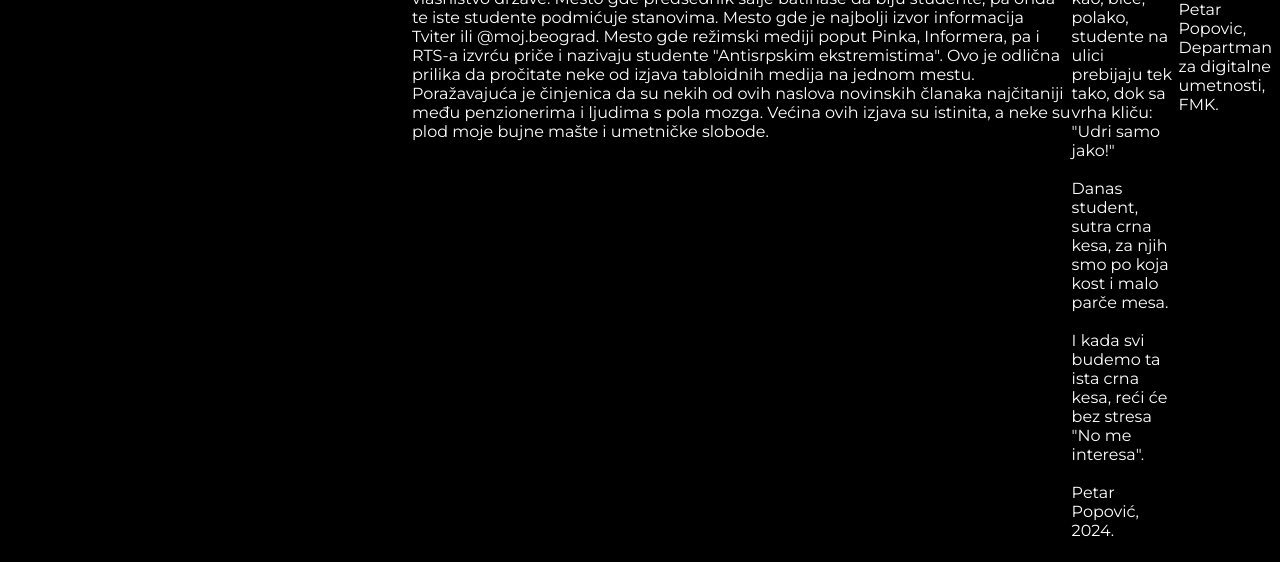
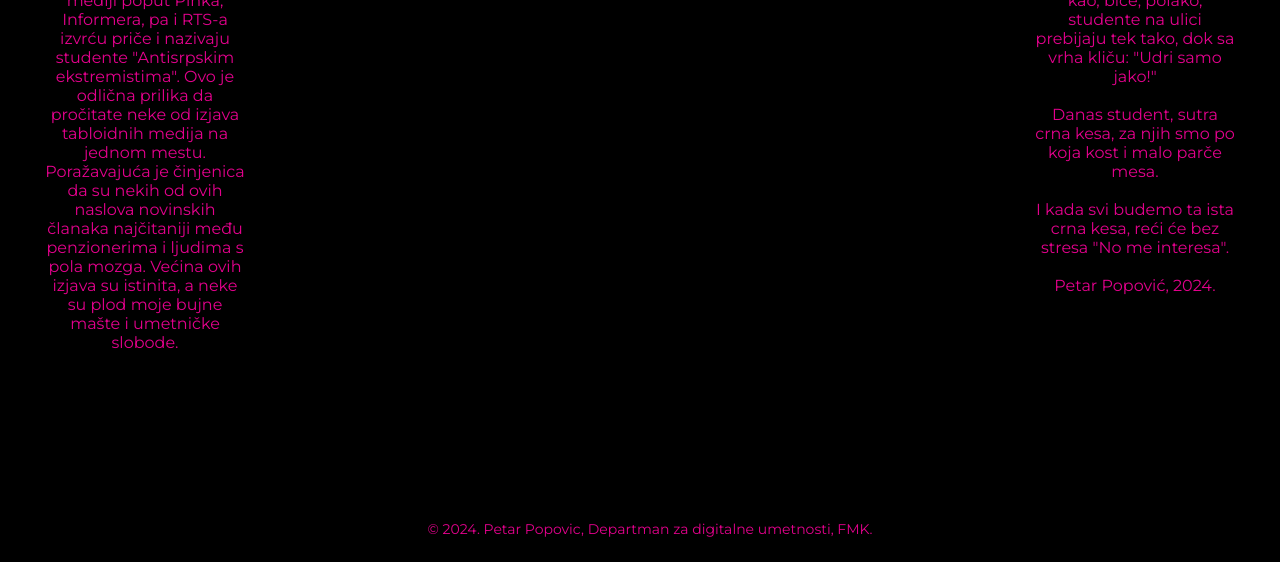
Before and after one commit to pecqepopovic/Superficial-Generator, a plain HTML site: page index.html in a window 1280 px wide. Shown: the part 353-915 px from the top of the page. Drawn offline with Linux system fonts and the light colour scheme.

Commit message:
Update styles.css

```diff
--- a/styles.css
+++ b/styles.css
@@ -1,10 +1,8 @@
 @import url('https://fonts.googleapis.com/css2?family=Montserrat:ital,wght@0,100..900;1,100..900&display=swap');
 body {
-    display: flex;
-    justify-content: center;
-    align-items: center;
+    display: grid;
     font-family: 'Montserrat';
-    color: #fff;
+    color: #E3008C;
     height: 100vh;
     background-color: #000000;
 }
@@ -22,14 +20,45 @@ h1{
     padding-top: 70px;
     border: 2px solid #000;
     position: relative;
+    justify-content: center;
+    align-items: center;
     margin: 20px auto;
     overflow: hidden;
     background-color: #000000;
     text-align: left;
     font-size: x-large;
-    color: #E3008C;
 }
 
 img{
     height: 15vh;
 }
+
+.textcontainer{
+    height: 600px;
+    width: 200px;
+    position:absolute;
+    justify-content: left;
+    text-align: center;
+    left: 45px;
+    top: 100px;
+}
+
+.textcontainer2{
+    height: 600px;
+    width: 200px;
+    position: absolute;
+    justify-content: right;
+    text-align: center;
+    right: 45px;
+    top: 100px;
+}
+
+footer {
+    text-align: center;
+    padding: 10px;
+    width: 100%;
+    position: relative;
+    margin-top: auto;
+    margin: 0;
+    font-size: 14px;
+}
```
